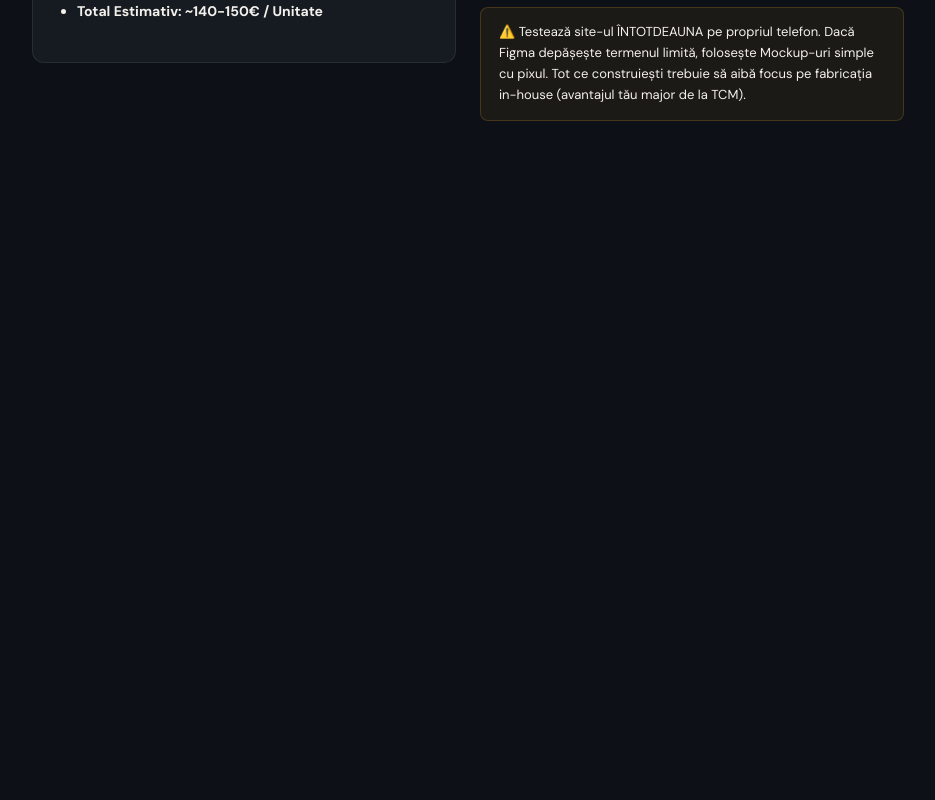
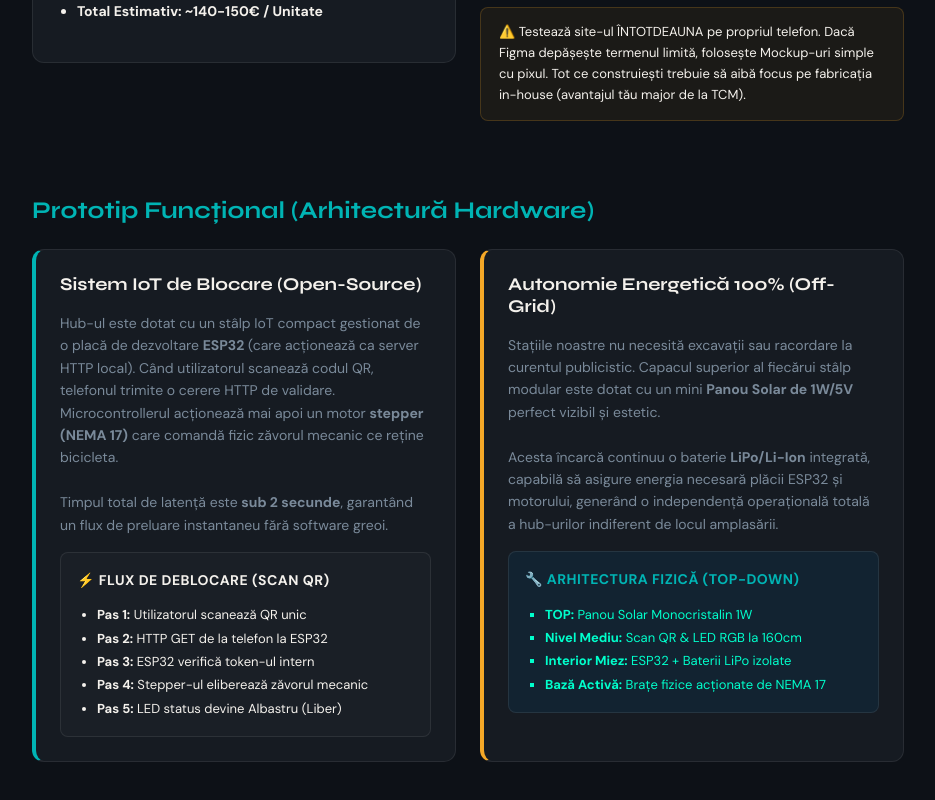
Before and after one commit to lyricalmm/movio-strategy-web, a React (Vite) app: page /#/funding in a window 1280 px wide. Shown: the part 1036-1836 px from the top of the page, without its empty margins (312-1247 px from the left). Before the commit the page ends 1233 px from the top, so only its background shows below. Built offline with nearby package versions, Linux system fonts and the light colour scheme.

Commit message:
Move Prototip to Produs & Tech and elaborate hardware details

```diff
--- a/src/views/FundingView.jsx
+++ b/src/views/FundingView.jsx
@@ -97,6 +97,50 @@ export default function FundingView() {
            <div className="warn-box">Testează site-ul ÎNTOTDEAUNA pe propriul telefon. Dacă Figma depășește termenul limită, folosește Mockup-uri simple cu pixul. Tot ce construiești trebuie să aibă focus pe fabricația in-house (avantajul tău major de la TCM).</div>
         </div>
       </div>
+
+      {/* Prototip functional Elaborated - No horizontal scroll ASCII */}
+      <h3 style={{ fontSize: '24px', marginBottom: '24px', marginTop: '64px', color: 'var(--teal)' }}>Prototip Funcțional (Arhitectură Hardware)</h3>
+      <div className="grid-stack grid-2">
+        <div className="card" style={{ borderLeft: '4px solid var(--teal)' }}>
+          <h4 style={{ marginBottom: '16px', fontSize: '18px', color: 'var(--cream)' }}>Sistem IoT de Blocare (Open-Source)</h4>
+          <p style={{ fontSize: '14px', color: 'var(--muted)', marginBottom: '16px', lineHeight: '1.6' }}>
+            Hub-ul este dotat cu un stâlp IoT compact gestionat de o placă de dezvoltare <strong>ESP32</strong> (care acționează ca server HTTP local).
+            Când utilizatorul scanează codul QR, telefonul trimite o cerere HTTP de validare.
+            Microcontrollerul acționează mai apoi un motor <strong>stepper (NEMA 17)</strong> care comandă fizic zăvorul mecanic ce reține bicicleta.
+            <br/><br/>
+            Timpul total de latență este <strong>sub 2 secunde</strong>, garantând un flux de preluare instantaneu fără software greoi.
+          </p>
+          <div style={{ padding: '16px', background: 'rgba(255,255,255,0.02)', borderRadius: '8px', border: '1px solid var(--border)' }}>
+            <strong style={{ display: 'block', color: 'var(--amber)', marginBottom: '12px', fontSize: '14px', letterSpacing: '0.5px' }}>⚡ FLUX DE DEBLOCARE (SCAN QR)</strong>
+            <ul style={{ fontSize: '13px', color: 'var(--cream)', margin: 0, paddingLeft: '20px', lineHeight: 1.8 }}>
+              <li><strong>Pas 1:</strong> Utilizatorul scanează QR unic</li>
+              <li><strong>Pas 2:</strong> HTTP GET de la telefon la ESP32</li>
+              <li><strong>Pas 3:</strong> ESP32 verifică token-ul intern</li>
+              <li><strong>Pas 4:</strong> Stepper-ul eliberează zăvorul mecanic</li>
+              <li><strong>Pas 5:</strong> LED status devine Albastru (Liber)</li>
+            </ul>
+          </div>
+        </div>
+
+        <div className="card" style={{ borderLeft: '4px solid var(--yellow)' }}>
+          <h4 style={{ marginBottom: '16px', fontSize: '18px', color: 'var(--cream)' }}>Autonomie Energetică 100% (Off-Grid)</h4>
+          <p style={{ fontSize: '14px', color: 'var(--muted)', marginBottom: '16px', lineHeight: '1.6' }}>
+            Stațiile noastre nu necesită excavații sau racordare la curentul publicistic.
+            Capacul superior al fiecărui stâlp modular este dotat cu un mini <strong>Panou Solar de 1W/5V</strong> perfect vizibil și estetic.
+            <br/><br/>
+            Acesta încarcă continuu o baterie <strong>LiPo/Li-Ion</strong> integrată, capabilă să asigure energia necesară plăcii ESP32 și motorului, generând o independență operațională totală a hub-urilor indiferent de locul amplasării.
+          </p>
+          <div style={{ padding: '16px', background: 'rgba(4,88,140,0.15)', borderRadius: '8px', border: '1px solid var(--border)' }}>
+            <strong style={{ display: 'block', color: 'var(--teal)', marginBottom: '12px', fontSize: '14px', letterSpacing: '0.5px' }}>🔧 ARHITECTURA FIZICĂ (TOP-DOWN)</strong>
+            <ul style={{ fontSize: '13px', color: '#00ffcc', margin: 0, paddingLeft: '20px', lineHeight: 1.8, listStyleType: "square" }}>
+              <li><strong>TOP:</strong> Panou Solar Monocristalin 1W</li>
+              <li><strong>Nivel Mediu:</strong> Scan QR &amp; LED RGB la 160cm</li>
+              <li><strong>Interior Miez:</strong> ESP32 + Baterii LiPo izolate</li>
+              <li><strong>Bază Activă:</strong> Brațe fizice acționate de NEMA 17</li>
+            </ul>
+          </div>
+        </div>
+      </div>
     </div>
   );
 }
--- a/src/views/PlaybookView.jsx
+++ b/src/views/PlaybookView.jsx
@@ -170,49 +170,6 @@ export default function PlaybookView() {
         </div>
       </div>
 
-      {/* Prototip functional */}
-      <h3 style={{ fontSize: '20px', marginBottom: '16px', marginTop: '48px' }}>6. Prototip Funcțional (Arhitectură Hardware)</h3>
-      <div className="grid-stack grid-2">
-        <div className="card" style={{ borderLeft: '3px solid var(--teal)' }}>
-          <h4 style={{ marginBottom: '12px', fontSize: '16px' }}>Sistem IoT de Blocare</h4>
-          <p style={{ fontSize: '13px', color: 'var(--muted)', marginBottom: '12px' }}>
-            Un stâlp IoT compact, bazat pe o placă ESP32 (care acționează ca un server HTTP local). Motorul stepper (NEMA 17) comandă fizic zăvorul mecanic ce reține bicicleta, în mai puțin de 2 secunde de la validarea QR.
-          </p>
-          <div style={{ padding: '16px', background: 'rgba(255,255,255,0.02)', borderRadius: '8px', border: '1px solid var(--border)' }}>
-            <strong style={{ display: 'block', color: 'var(--amber)', marginBottom: '12px', fontSize: '14px', letterSpacing: '0.5px' }}>⚡ FLUX DE DEBLOCARE SCAN QR</strong>
-            <pre style={{ fontSize: '13px', color: 'var(--cream)', fontFamily: 'monospace', lineHeight: 1.6 }}>
-1. Utilizator scanează QR cu telefonul
-2. Browser trimite GET request la ESP32
-3. ESP32 verifică token-ul de securitate
-4. Stepper ridică zăvorul (deblocare)
-5. LED status trece pe ALBASTRU (Liber)
-            </pre>
-          </div>
-        </div>
-
-        <div className="card" style={{ borderLeft: '3px solid var(--yellow)' }}>
-          <h4 style={{ marginBottom: '12px', fontSize: '16px' }}>Autonomie Energetică 100%</h4>
-          <p style={{ fontSize: '13px', color: 'var(--muted)', marginBottom: '12px' }}>
-            Capacul hub-ului este dotat cu un panou solar de 1W/5V care încarcă o baterie internă LiPo, asigurând continuitate off-grid non-stop. Nu este nevoie de racordare la curent public sau săpături costisitoare.
-          </p>
-          <div style={{ padding: '16px', background: 'rgba(0,0,0,0.4)', borderRadius: '8px', overflowX: 'auto', border: '1px solid var(--border)' }}>
-            <pre style={{ fontSize: '12px', color: '#00ffcc', fontFamily: 'monospace', lineHeight: 1.5, fontWeight: 'bold' }}>
-  [🔲 PANOU SOLAR]
-         │
-   ┌─────┴─────┐
-   │ [QR CODE] │ ← H=160cm
-   │ [LED RGB] │
-   └─────┬─────┘
-         │
-      STÂLP (oțel)
-         │
-   ┌─────┴─────┐
-   │  BRAȚE    │ ← Blocare bcicletă
-   └───────────┘
-            </pre>
-          </div>
-        </div>
-      </div>
     </div>
   );
 }
```
